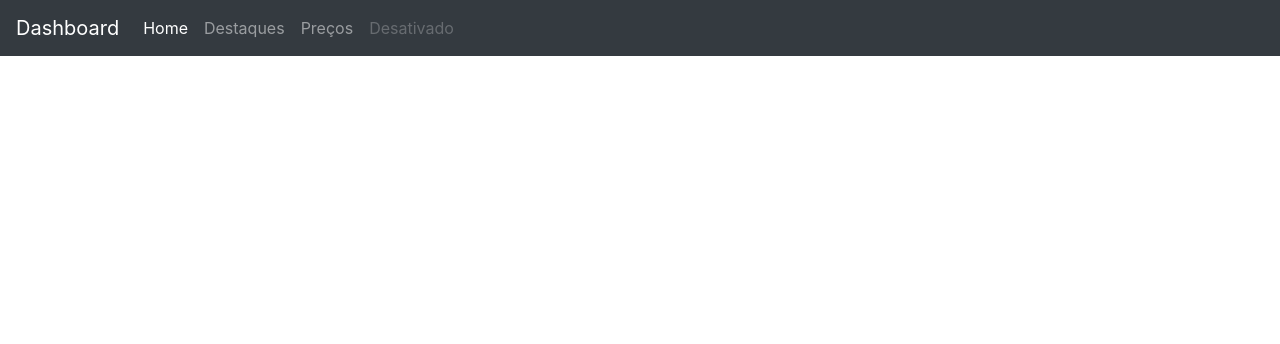
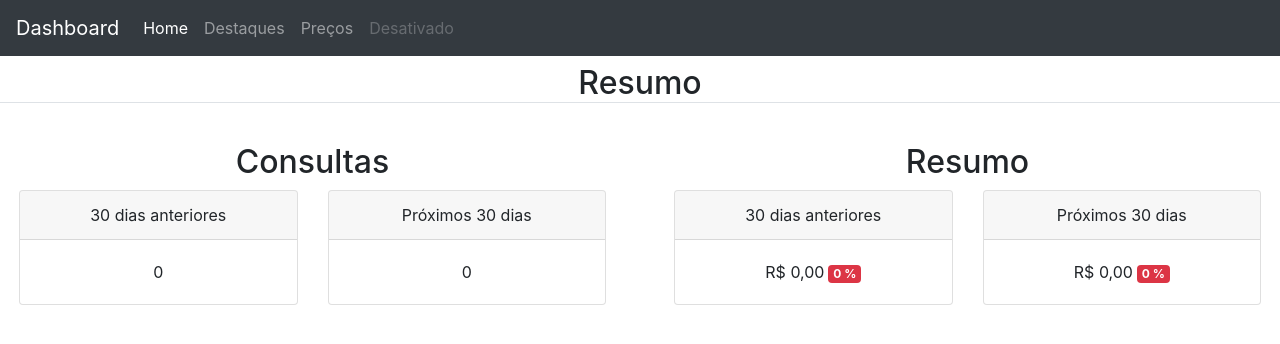
Before and after one commit to eduardoAfernandes/react-dashboard, a React (Create React App) app: page / in a window 1280 px wide. Shown: the top 344 px of the page. Built offline with nearby package versions, Linux system fonts and the light colour scheme.

Commit message:
Interface resumo criada

```diff
--- a/src/App.js
+++ b/src/App.js
@@ -3,11 +3,13 @@ import './App.css';
 
 // Importando componente Menu Superior para renderiza-lo na pagina
 import MenuSuperior from './Components/MenuSuperior/MenuSuperior';
+import Resumo from './Components/Resumo/Resumo'
 
 function App() {
     return (
      <div>
        <MenuSuperior/>
+       <Resumo/>
      </div>
   );
 
--- a/src/Components/Resumo/Resumo.js
+++ b/src/Components/Resumo/Resumo.js
@@ -2,14 +2,14 @@ import React, { Component } from 'react';
 
 class Resumo extends Component {
     // Definindo o formato dos dados internos do componente(Dados que ele exibira na tela)
-    constructor(props){
+    constructor(props) {
         super(props);
-    //Definindo os dados internos do componente(ou seja, definindo seu estado)
-    // Propriedades são recebidas externamente
-    // Estado representa os dados que ele manipula internamente
+        //Definindo os dados internos do componente(ou seja, definindo seu estado)
+        // Propriedades são recebidas externamente
+        // Estado representa os dados que ele manipula internamente
         this.state = {
             consultas: {
-                consultas_30dias_anteiores: 0,
+                consultas_30dias_anteriores: 0,
                 consultas_30dias_posteriores: 0
             },
             faturamento: {
@@ -26,9 +26,115 @@ class Resumo extends Component {
     }
 
     render() {
-        return(
+        return (
+
             <div>
+                <div className="row">
+                    <div className="col-12">
+                        <h2 className="h2 text-center my-2  border-bottom">Resumo</h2>
+                    </div>
+                </div>
+                <div className="row">
+                    <div className="col-lg-6 mt-4">
+                        <div className="col-12">
+                            <h2 className="h2 text-center my-2">Consultas</h2>
+                        </div>
+                        <div className="row mx-1">
 
+                            <div className="col-6">
+
+                                <div class="card">
+                                    <div class="card-header text-center">
+                                        30 dias anteriores
+                                 </div>
+                                    <div class="card-body text-center">
+                                        {
+                                            this.state
+                                                .consultas
+                                                .consultas_30dias_anteriores
+                                        }
+                                    </div>
+                                </div>
+                            </div>
+
+                            <div className="col-6">
+
+                                <div class="card">
+                                    <div class="card-header text-center">
+                                        Próximos 30 dias
+                                 </div>
+                                    <div class="card-body text-center">
+                                        {
+                                            this.state
+                                                .consultas
+                                                .consultas_30dias_posteriores
+                                        }
+                                    </div>
+                                </div>
+                            </div>
+                        </div>
+
+
+
+                    </div>
+
+                    <div className="col-lg-6 mt-4">
+                        <div className="col-12">
+                            <h2 className="h2 text-center my-2">Resumo</h2>
+                        </div>
+                        <div className="row mx-1">
+
+                            <div className="col-6">
+
+                                <div className="card  text-center">
+                                    <div className="card-header">
+                                        30 dias anteriores
+     </div>
+                                    <div className="card-body">
+                                        {
+                                            this.state.faturamento.anterior
+                                                .valor.toLocaleString("pt-BR",
+                                                    {
+                                                        style: "currency",
+                                                        currency: "BRL"
+                                                    })
+                                        }
+                                        <span className="badge ml-1 badge-danger">
+                                            {
+                                                this.state.faturamento.anterior
+                                                    .comparativo
+                                            } %
+       </span>
+                                    </div>
+                                </div>
+                            </div>
+
+                            <div className="col-6">
+
+                                <div className="card  text-center">
+                                    <div className="card-header">
+                                        Próximos 30 dias     </div>
+                                    <div className="card-body">
+                                        {
+                                            this.state.faturamento.anterior
+                                                .valor.toLocaleString("pt-BR",
+                                                    {
+                                                        style: "currency",
+                                                        currency: "BRL"
+                                                    })
+                                        }
+                                        <span className="badge ml-1 badge-danger">
+                                            {
+                                                this.state.faturamento.previsao
+                                                    .comparativo
+                                            } %
+       </span>
+                                    </div>
+                                </div>
+                            </div>
+                        </div>
+                    </div>
+                </div>
             </div>
         )
     }
```
